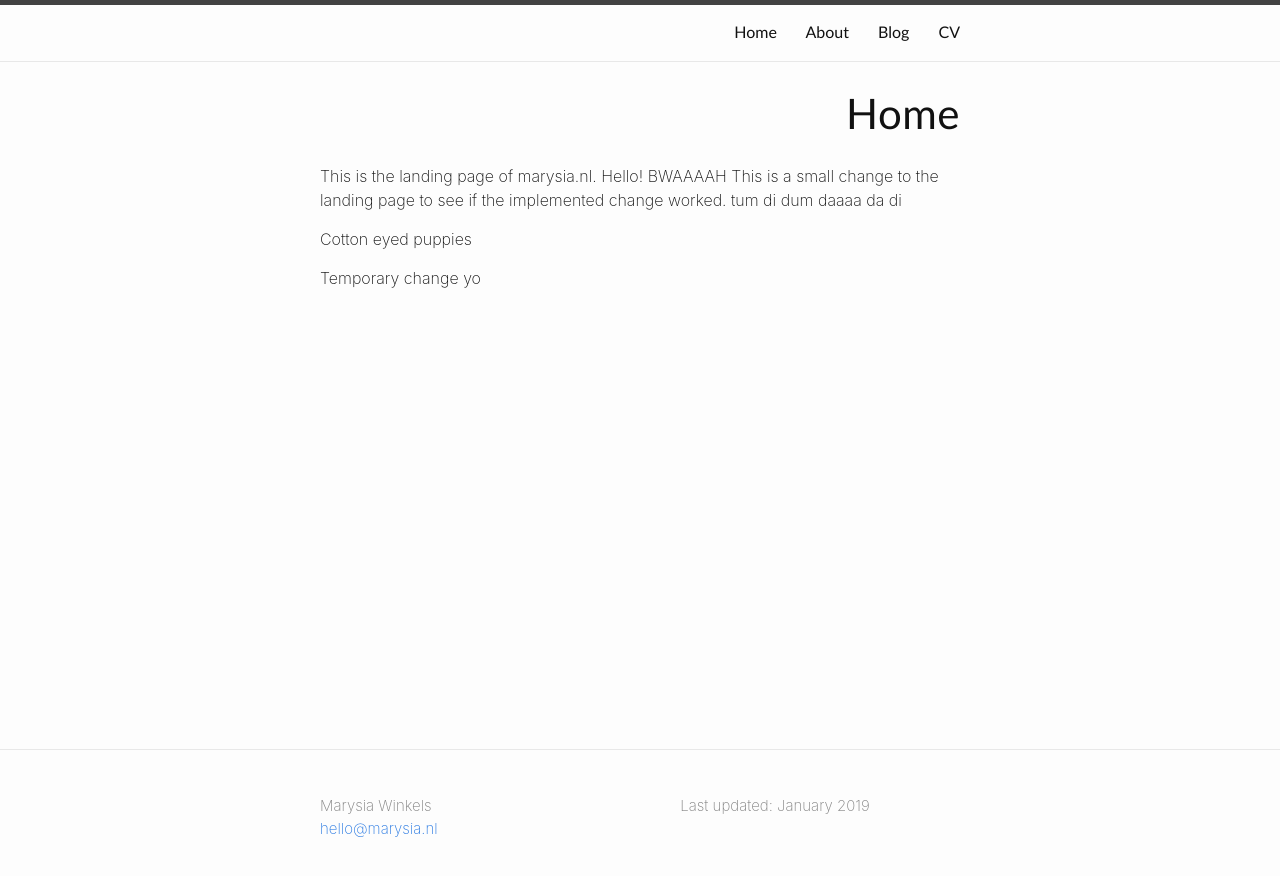
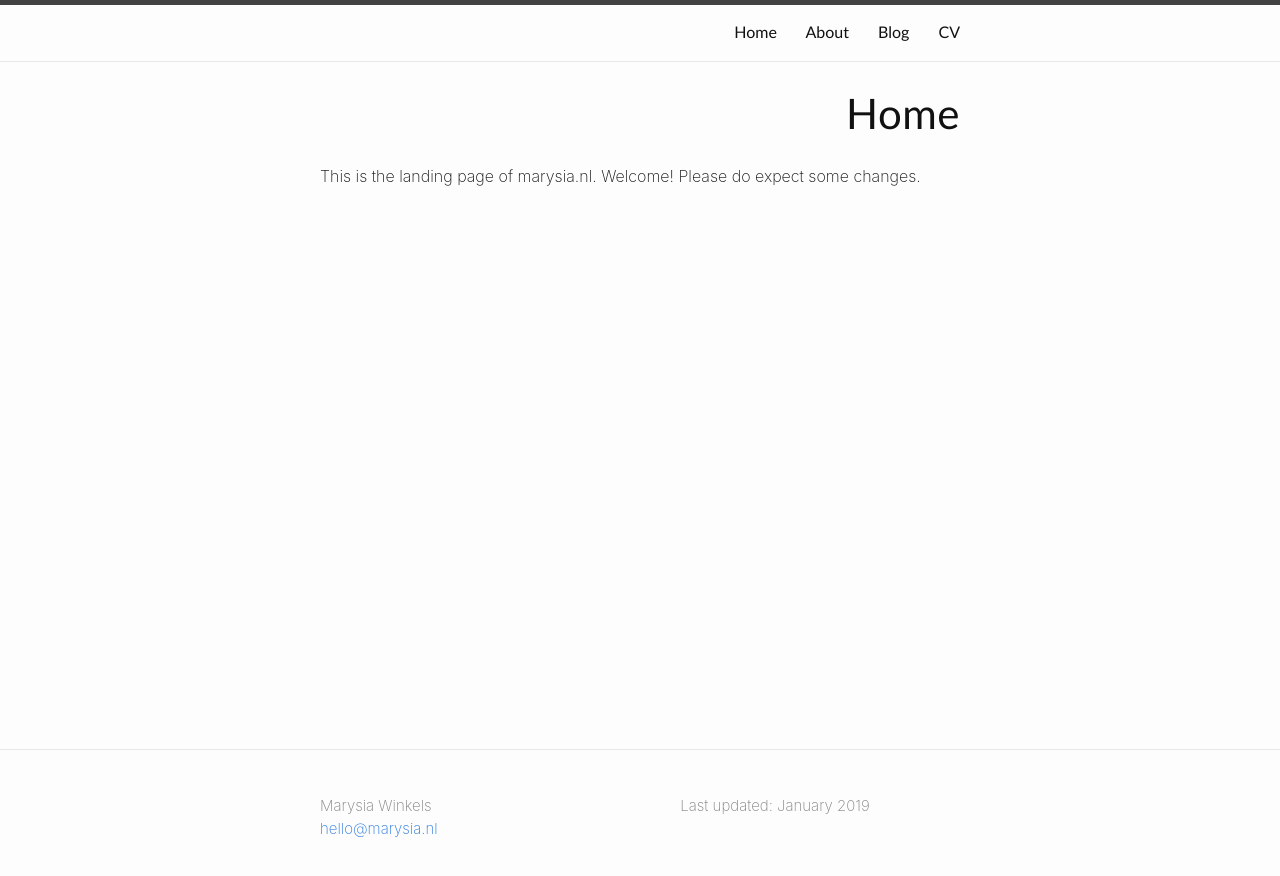
Before and after one commit to marysia/marysia.github.io, a Jekyll site: the page built from index.md, in a window 1280 px wide. Shown: the top 876 px of the page. Built offline with Jekyll 4.4.1, drawn with Linux system fonts in a browser that asks for light colours.

```diff
--- a/index.md
+++ b/index.md
@@ -6,11 +6,4 @@ layout: page
 title: Home
 ---
 
-This is the landing page of marysia.nl. Hello!
-BWAAAAH
-This is a small change to the landing page to see if the implemented change worked.
-tum di dum daaaa da di
-
-Cotton eyed puppies
-
-Temporary change yo
+This is the landing page of marysia.nl. Welcome! Please do expect some changes.
```
Also changed, not shown: about.md (+5 -1 lines), 1 other file.
